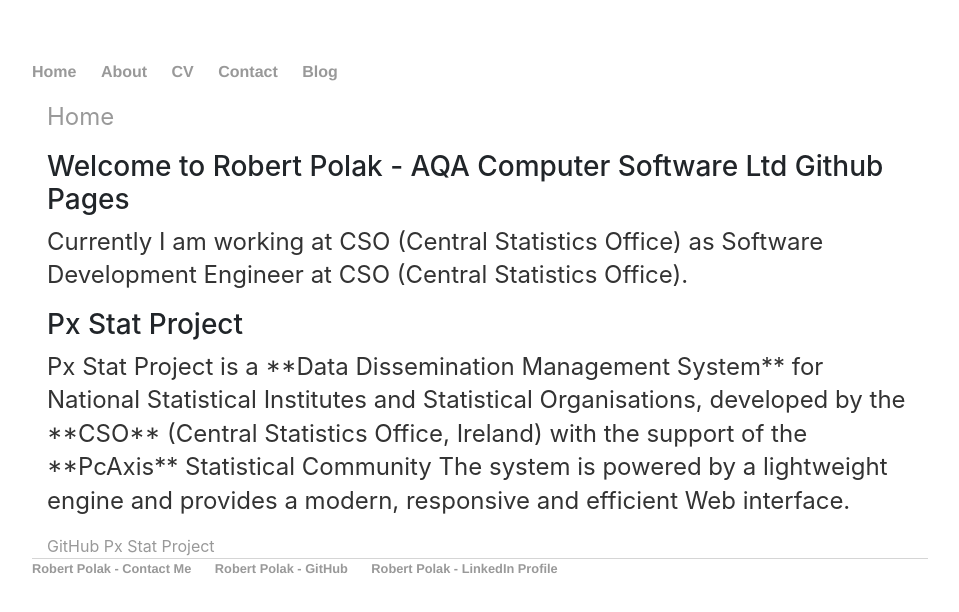
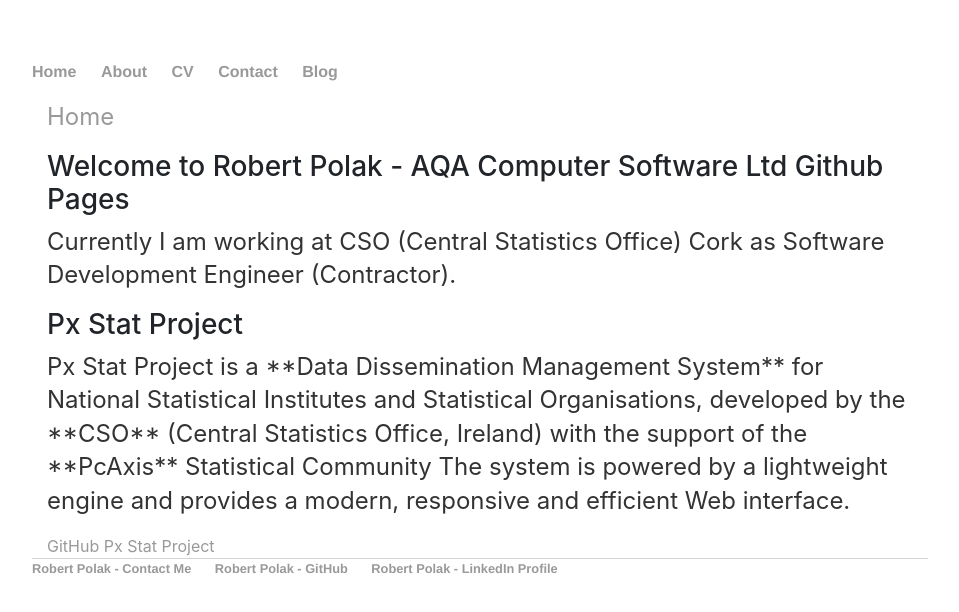
Before and after one commit to robertpolak1968/robertpolak1968.github.io, a Jekyll site: the page built from index.html, in a window 1280 px wide. Shown: the top 612 px of the page, without its empty margins (160-1119 px from the left). Built offline with Jekyll 4.4.1, drawn with Linux system fonts in a browser that asks for light colours; nearby versions of some CDN libraries.

Commit message:
Update index.html

```diff
--- a/index.html
+++ b/index.html
@@ -8,7 +8,7 @@
 
 <h3>Welcome to Robert Polak - AQA Computer Software Ltd Github Pages</h3>
 <p>
-        Currently I am working at CSO (Central Statistics Office) as Software Development Engineer at CSO (Central Statistics Office).
+        Currently I am working at CSO (Central Statistics Office) Cork as Software Development Engineer (Contractor).
 </p>
 
 <h3>Px Stat Project </h3>
```
